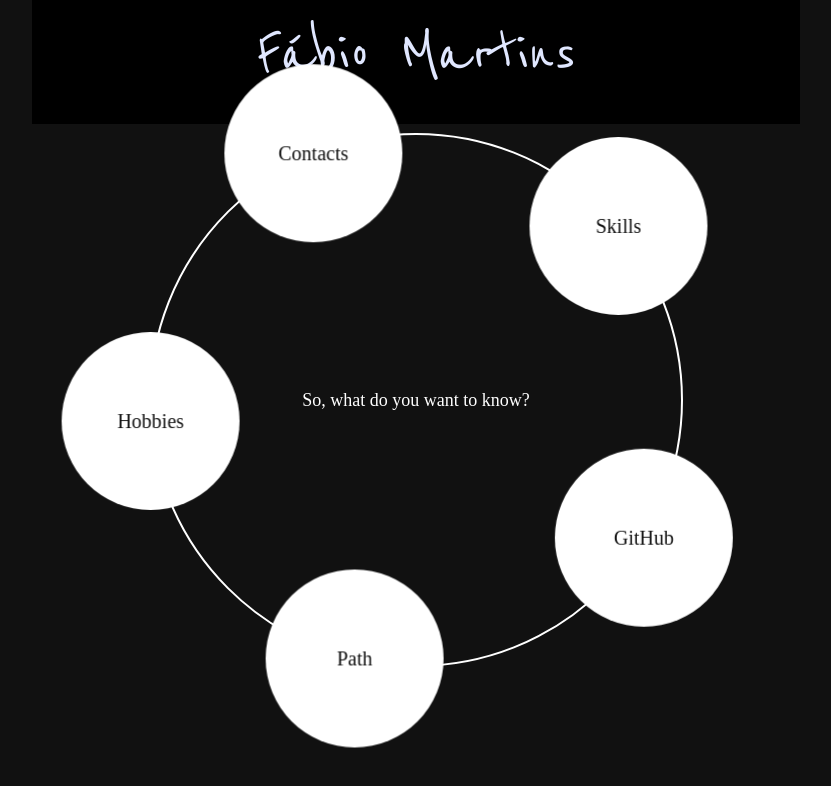
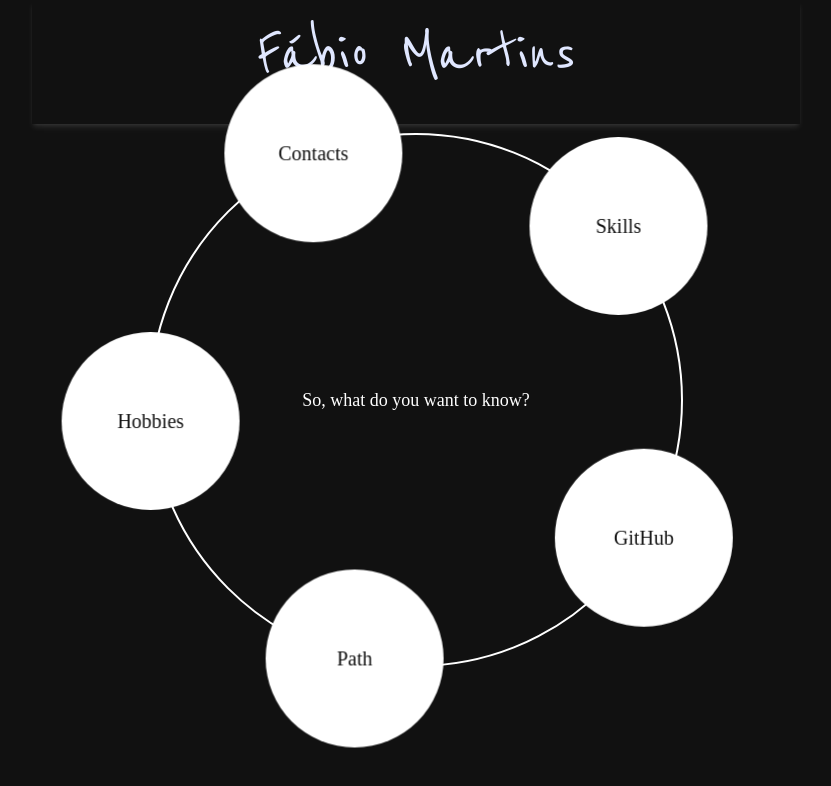
Before and after one commit to fMart8421/My-Website, a React (Create React App) app in the folder my-website/: page /home in a window 1280 px wide. Shown: the top 786 px of the page, without its empty margins (224-1055 px from the left). Built offline with nearby package versions, Linux system fonts and the light colour scheme; a web font is replaced by a local one.

Commit message:
changed layout

```diff
--- a/my-website/src/components/Header/index.js
+++ b/my-website/src/components/Header/index.js
@@ -1,22 +1,43 @@
 import React, { useLayoutEffect, useRef } from 'react';
-import store, {setHeight, setWidth} from '../../redux/store/store';
+import { Link } from 'react-router-dom';
+import store, { setHeight, setWidth } from '../../redux/store/store';
 
 
 import Name from '../Name';
+import PageTitle from '../PageTitle';
 
 const Header = (props) => {
 
-  const ref = useRef(null);
+  const titles = {
+    "/github": "GitHub",
+    "/contacts": "Contacts",
+    "/skills": "Skills",
+    "/path": "Path",
+    "/hobbies": "Hobbies"
+  }
 
-  useLayoutEffect(() =>{
-    store.dispatch(setHeight(ref.current.offsetHeight));
-    store.dispatch(setWidth(ref.current.offsetWidth));
+  const linkRef = useRef(null);
+  const headerRef = useRef(null);
+
+  useLayoutEffect(() => {
+    store.dispatch(setHeight(linkRef.current.offsetHeight));
+    store.dispatch(setWidth(headerRef.current.offsetWidth));
   }, [])
 
   return (
-    <header ref={ref} className="bg-black absolute left-1/2 -translate-x-1/2 w-3/5 flex justify-center pb-4">
-        <Name multiline={false} className=" text-[4.5rem]" />
-    </header>
+    <div className="self-center w-3/5 flex flex-col">
+      <header
+        ref={headerRef}
+        className="bg-dark-primary shadow-md shadow-white/10 flex flex-col items-center pb-4"
+
+      >
+        <Link ref={linkRef} to="/">
+          <Name multiline={false} className=" text-[4.5rem]" />
+        </Link>
+      </header>
+        {props.title !== "/home" && <PageTitle className="self-center" title={titles[props.title]}></PageTitle>}
+
+    </div>
   )
 }
 
```
